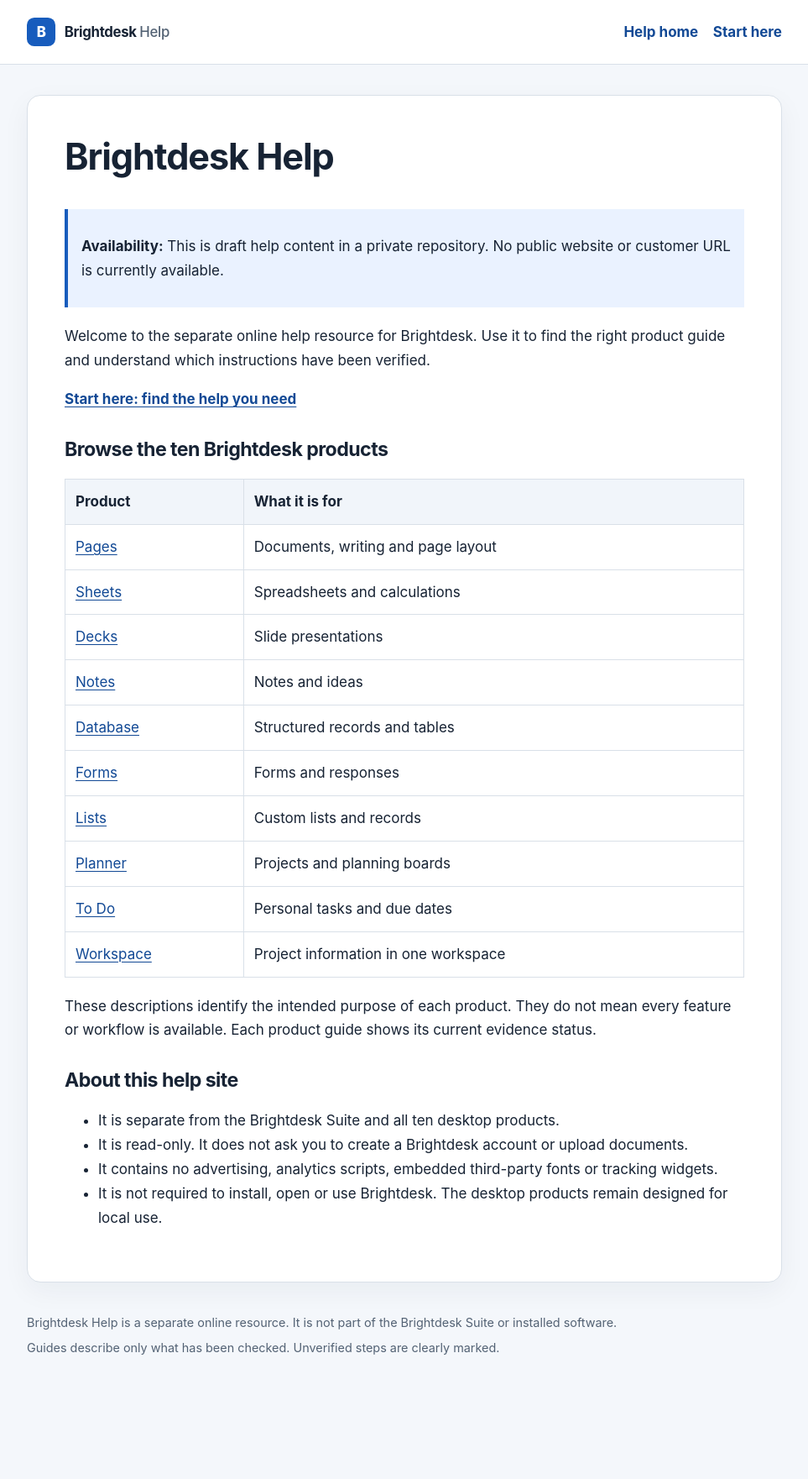
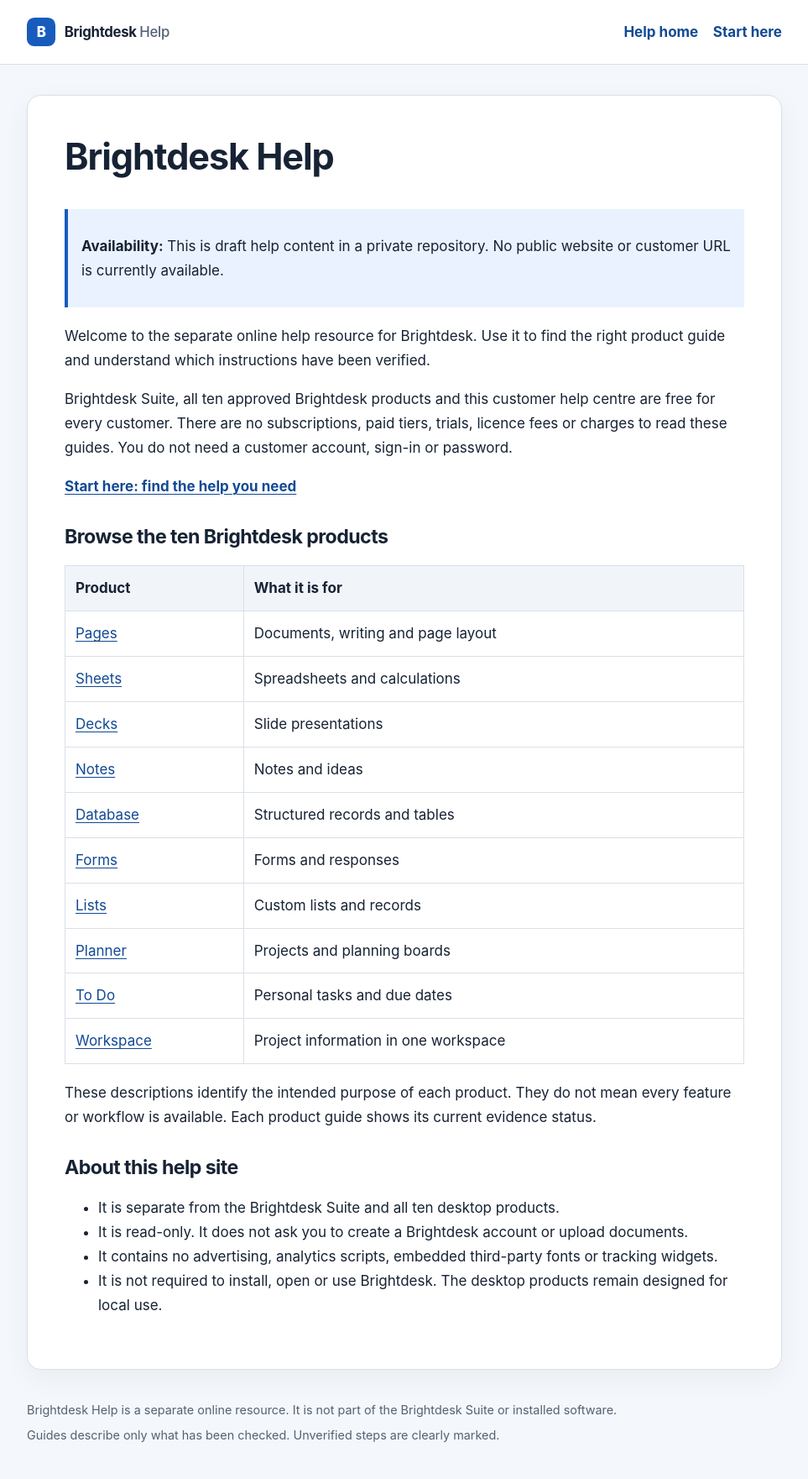
Before and after one commit to conz20/Brightdesk-Wiki, a Jekyll site: the page built from docs/index.md, in a window 1280 px wide. Shown: the whole page at 84% size, without its empty margins (158-1121 px from the left). Built offline with Jekyll 4.4.1, drawn with Linux system fonts in a browser that asks for light colours; before the commit the page ends 1657 px from its top, so only the background shows below that.

Commit message:
docs: show free forever promise on help homepage

```diff
--- a/docs/index.md
+++ b/docs/index.md
@@ -10,6 +10,8 @@ permalink: /index.html
 > **Availability:** This is draft help content in a private repository. No public website or customer URL is currently available.
 
 Welcome to the separate online help resource for Brightdesk. Use it to find the right product guide and understand which instructions have been verified.
+
+Brightdesk Suite, all ten approved Brightdesk products and this customer help centre are free for every customer. There are no subscriptions, paid tiers, trials, licence fees or charges to read these guides. You do not need a customer account, sign-in or password.
 
 [**Start here: find the help you need**](customer-start-here.html)
 
```
